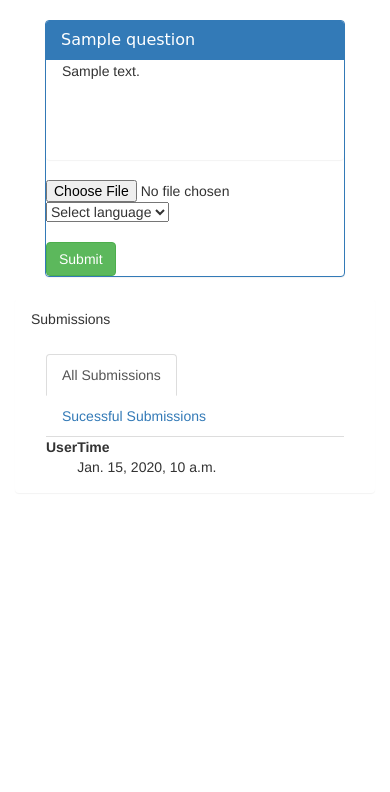
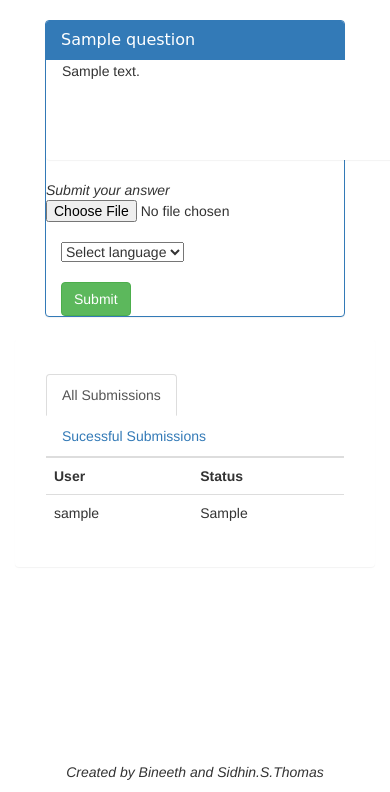
Before and after one commit to FileicegetAccepted-2016/codewars, a Django app: page /codewars/questions/solve/000/ in a window 390 px wide; the page is wider, and only the part inside the window is pictured. Shown: the part 52-844 px from the top of that part. Run offline with Django 3.2, Linux system fonts and the light colour scheme; a user stored in the database is signed in; tables that the repository leaves empty hold one stand-in row (values such as "Sample post"); parts of the project's set-up code (start-up, migrations or seed data) failed here and were passed over; some libraries are stand-ins or nearby versions.

Commit message:
Hopefully completed

```diff
--- a/RITCSE_codeWars/templates/RITCSE_codeWars/Home.html
+++ b/RITCSE_codeWars/templates/RITCSE_codeWars/Home.html
@@ -2,26 +2,35 @@
 {% extends 'RITCSE_codeWars/base.html' %}
 {% block title %}Welcome {{ username }}{% endblock %}
 {% block Home %}active{% endblock %}
-
+{% load staticfiles %}
+ <link rel="stylesheet" type="text/css" href="{% static 'RITCSE_codeWars/table_styling.css' %}"/>
+<body>
 {% block code %}
     <div class="col-sm-6">
 
        <div class="container-fluid">
 
-                <div class="col-sm-12 col-md-7">
+                <div class="col-sm-12 ">
                     <div class="panel panel-primary">
                         <div class="panel-heading ">
                                 <h3 class="panel-title"><c style="font-family: cursive">
                                     {{ question.question_name }}</c></h3>
                         </div>
-                        <div class="panel body col-sm-12 " style="min-height: 100px">
+                        <div class="panel body col-sm-12 " style="min-height: 100px; min-width: 500px">
                                 {{ question.question_text }}
 
                         </div>
                         <form action="{% url 'VerifyResult' question_code=question.question_code %}" method="post" enctype="multipart/form-data">
                             {% csrf_token %}
                         <div >
+                            <div >
+                                <i >Submit your answer</i>
                                  <input type="file" name="source">
+                            </div>
+                        </div>
+                            <div>
+                                 <div class="col-sm-3">
+                                     <br>
 
                                     <select name="Language" value="Language">
                                       <option value="none" selected = "selected">Select language</option>
@@ -34,10 +43,13 @@
                                     </select>
                                      </div>
 
-                        <div >
+
+                                <div class="col-sm-2 ">
                                     <br>
                                     <button type="submit" name="submit" class="btn btn-success">Submit</button>
                                  </div>
+                            </div>
+
                         </form>
                     </div>
                 </div>
@@ -45,44 +57,44 @@
       </div>
     </div>
 
+
     <div class="col-sm-1"></div>
 
     <div class="col-sm-4">
         <div class="panel-group">
             <div class="panel panel-sucess">
                 <div class="panel-heading">
-                    Submissions
                 </div>
                 <div class="panel-body">
                     <div class="container">
                       <ul class="nav nav-tabs">
-                        <li class="active"><a data-toggle="tab" href="#">All Submissions</a></li>
-                        <li><a data-toggle="tab" href="#S">Sucessful Submissions</a></li>
+                        <li class="active"><a data-toggle="tab" href="#AllSubmission">All Submissions</a></li>
+                        <li><a data-toggle="tab" href="#Sucessful">Sucessful Submissions</a></li>
                       </ul>
                     <div class="tab-content">
-                        <div id="AllSubmission" class="tab-pane fade ">
-                            <table >
+                        <div id="AllSubmission" class="tab-pane fade in active ">
+                            <table style="width:700px" class="table table-hover">
                                 <tr>
                                     <th>User</th>
                                     <th>Status</th>
                                 </tr>
                                 {% for data in submission_list %}
                                     <tr>
-                                        <td>{{ data.username }}</td>
+                                        <td>{{ data.user.username }}</td>
                                         <td>{{ data.result }}</td>
                                     </tr>
                                 {% endfor %}
                             </table>
                         </div>
-                        <div id="Sucessful" class="tab-pane fade in active">
-                            <table >
+                        <div id="Sucessful" class="tab-pane fade ">
+                            <table style="width:700px" class="table table-hover">
                                 <tr>
                                     <th>User</th>
                                     <th>Time</th>
                                 </tr>
                                 {% for data in submission_accepted %}
                                     <tr>
-                                        <td>{{ data.username }}</td>
+                                        <td>{{ data.user.username }}</td>
                                         <td>{{ data.submission_time }}</td>
                                     </tr>
                                 {% endfor %}
@@ -95,5 +107,22 @@
         </div>
 
     </div>
+    </div>
+    </div>
 
 {% endblock %}
+
+<footer>
+    <div align="center" style="position:fixed;   bottom:0px;   height:30px;   width:100%;">
+  <i >Created by Bineeth and Sidhin.S.Thomas</i>
+        </div>
+</footer>
+
+{% block logout %}
+    <li class="{% block Logout %}{% endblock %}">
+                    <a href={% url "Logout" %}>
+                        <span class="glyphicon glyphicon-off" aria-hidden="true"></span>&nbsp; Logout
+                    </a>
+    </li>
+{% endblock %}
+</body>
--- a/RITCSE_codeWars/templates/RITCSE_codeWars/Login.html
+++ b/RITCSE_codeWars/templates/RITCSE_codeWars/Login.html
@@ -1,5 +1,5 @@
-{% extends 'RITCSE_codeWars/base.html' %}
-{% block Login %}Hidden{% endblock %}
+{% extends 'RITCSE_codeWars/ContestList_not_auth.html' %}
+{% block Login %}active{% endblock %}
 {% block title %}Login{% endblock %}
 {% block code %}
     {% if error_message %}
--- a/RITCSE_codeWars/templates/RITCSE_codeWars/base.html
+++ b/RITCSE_codeWars/templates/RITCSE_codeWars/base.html
@@ -43,11 +43,7 @@
 
              <ul class="nav navbar-nav navbar-right">
 
-                <li class="{% block Logout %}{% endblock %}">
-                    <a href={% url "Logout" %}>
-                        <span class="glyphicon glyphicon-off" aria-hidden="true"></span>&nbsp; Logout
-                    </a>
-                </li>
+                {% block logout %}{% endblock %}
 
 
 
@@ -58,5 +54,10 @@
 </nav>
 {% block code %}
 {% endblock %}
+<footer>
+    <div align="center" style="position:fixed;   bottom:0px;   height:30px;   width:100%;">
+  <i >Created by Bineeth and Sidhin.S.Thomas</i>
+        </div>
+</footer>
 </body>
 </html>
--- a/RITCSE_codeWars/templates/RITCSE_codeWars/registration.html
+++ b/RITCSE_codeWars/templates/RITCSE_codeWars/registration.html
@@ -1,4 +1,4 @@
-{% extends 'RITCSE_codeWars/base.html' %}
+{% extends 'RITCSE_codeWars/ContestList_not_auth.html' %}
 {% block title %}Register{% endblock %}
 {% block Registration %}active{% endblock %}
 
--- a/RITCSE_codeWars/views.py
+++ b/RITCSE_codeWars/views.py
@@ -122,6 +122,7 @@ def problem(request, question_code):
 
     submission_list = Submission.objects.all().filter(question_code=question_code)
     submission_accepted = submission_list.filter(complete_pass=True)
+    print submission_accepted
     return render(request, 'RITCSE_codeWars/Home.html', {
         'username': request.user.username,
         'question': question,
@@ -148,7 +149,7 @@ def verify_submission(request, question_code):
     submission.language = language
     submission.submission_id = c.submit(question_code, submission.source, language)
     submission.result = c.check_result(submission.submission_id, question_code)
-    if submission.result.find('Accepted') != -1:
+    if submission.result.find('accepted') != -1:
         submission.complete_pass = True
     else:
         submission.complete_pass = False
```
Also changed, not shown: RITCSE_codeWars/static/RITCSE_codeWars/table_styling.css (added, +13 -0 lines), RITCSE_codeWars/templates/RITCSE_codeWars/ContestList.html (+14 -5 lines), RITCSE_codeWars/templates/RITCSE_codeWars/ContestList_not_auth.html (+9 -1 lines), RITCSE_codeWars/templates/RITCSE_codeWars/QuestionList.html (+8 -1 lines), RITCSE_codeWars/templates/RITCSE_codeWars/YourSubmissions.html (+7 -0 lines). Lines whose indentation alone changed are shown as unchanged.
